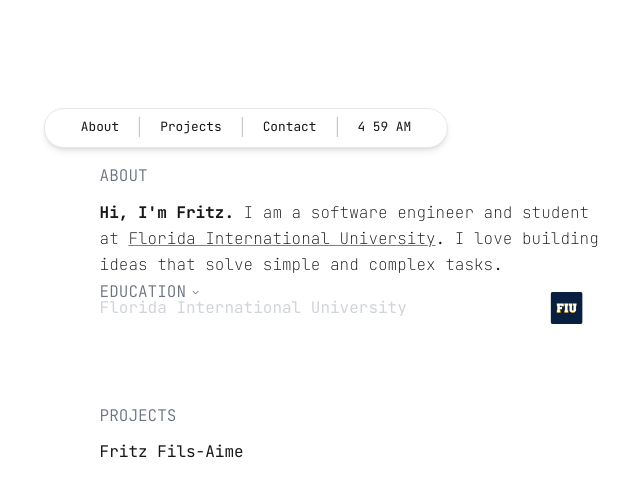
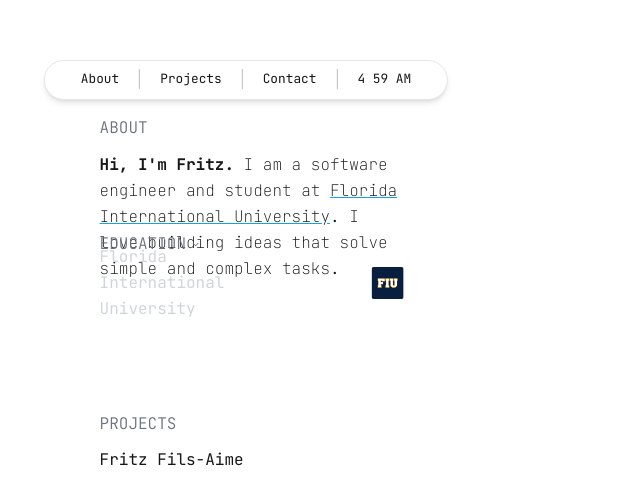
Before and after one commit to soyolz/Fils-Aime, a Next.js app: page / in a window 1280 px wide. Shown: the part 102-606 px from the top of the page, without its empty margins (394-1034 px from the left). Built offline with nearby package versions, Linux system fonts and the light colour scheme.

Commit message:
Added better reposnsiveness on smaller devices, removed clock on smaller devices.

```diff
--- a/src/app/components/About.js
+++ b/src/app/components/About.js
@@ -4,7 +4,7 @@ export default function About() {
             <h1 className="flex text-gray-500 text-vm font-light mb-3">
                 ABOUT
             </h1>
-            <h1 className="leading-relaxed">
+            <h1 className="leading-relaxed small:w-[38vh]">
                 <span className="font-bold">Hi, I'm Fritz.</span>
                 <span className="font-thin"> I am a software engineer and student at <a href="https://www.fiu.edu/" target="_blank" rel="noopener noreferrer" className="underline hover:decoration-2 decoration-sky-500 hover:font-bold hover:ease-in cursor-pointer">Florida International University</a>. I love building ideas that solve simple and complex tasks.</span>
             </h1>
--- a/src/app/components/Currently.js
+++ b/src/app/components/Currently.js
@@ -58,7 +58,7 @@ export default function Currently() {
 
     return (
         <Popover>
-            <PopoverButton className="fixed focus:outline-none z-50 h-20 max-w-sm translate-y-[33vh] -translate-x-[18.3vh] font-mono">
+            <PopoverButton className="fixed focus:outline-none z-50 h-20 max-w-sm small:translate-y-[35vh] regular:translate-y-[33vh] -translate-x-[18.3vh] font-mono">
             <div className="flex items-center text-gray-500 font-light">
                     <h1>EDUCATION</h1>
                     <ChevronDownIcon aria-hidden="true" className="w-5 h-3" />
@@ -84,7 +84,7 @@ export default function Currently() {
             </div>
 
         </PopoverPanel>
-            <div className="fixed z-50 h-20 max-w-lg translate-y-[38vh] -translate-x-[18.3vh] font-mono">{renderSelectedUniversity(selectedUniversity)}</div>
+            <div className="fixed z-50 h-20 max-w-lg small:w-[38vh] small:translate-y-[41vh] regular:translate-y-[38vh] -translate-x-[18.3vh] font-mono">{renderSelectedUniversity(selectedUniversity)}</div>
         </Popover>
     );
 };
--- a/src/app/components/Navbar.js
+++ b/src/app/components/Navbar.js
@@ -1,7 +1,10 @@
 import Clock from "./Clock";
+
+//contact function
+
 export default function Navbar() {
     return (
-        <div className="fixed z-50 h-10 max-w-lg translate-y-[15vh] -translate-x-1/2 bg-white border shadow-md border-gray-200 dark:border-gray-500/25 rounded-full left-1/2 dark:bg-black dark:border-gray-500">
+        <div className="fixed z-50 h-10 max-w-lg small:translate-y-[14vh] regular:translate-y-[15vh] -translate-x-1/2  bg-white border shadow-md border-gray-200 dark:border-gray-500/25 rounded-full left-1/2 dark:bg-black dark:border-gray-500">
             <ul className="flex items-center justify-between px-4 py-2 text-sm font-mono divide-x divide-gray-700 divide-opacity-30">
                 <li className="px-5 text-center">
                     <a href="#about" className="hover:text-gray-600 dark:hover:text-gray-400">About</a>
@@ -12,7 +15,7 @@ export default function Navbar() {
                 <li className="px-5 text-center">
                     <a href="#contact" className="hover:text-gray-600 dark:hover:text-gray-400">Contact</a>
                 </li>
-                <li className="px-5 text-center">
+                <li className="px-5 text-center hidden regular:block">
                     <Clock />
                 </li>
             </ul>
--- a/src/app/components/Projects.js
+++ b/src/app/components/Projects.js
@@ -3,7 +3,7 @@
 export default function Projects() {
 
     return (
-        <div className="fixed z-50 h-20 max-w-sm font-mono -translate-x-[18.3vh] translate-y-[52vh] space-y-3">
+        <div className="fixed z-50 h-20 max-w-sm font-mono -translate-x-[18.3vh] translate-y-[59vh] space-y-3 hidden regular:block">
             <div className="text-gray-500 font-light">
                 <h1>PROJECTS</h1>
             </div>
--- a/src/app/globals.css
+++ b/src/app/globals.css
@@ -21,7 +21,7 @@ body {
 
 
 .max-w-xl {
-  max-width: 50rem ;
+  max-width: 60rem ;
 }
 
 .text-sm{
--- a/tailwind.config.mjs
+++ b/tailwind.config.mjs
@@ -7,10 +7,14 @@ export default {
     "./src/app/**/*.{js,ts,jsx,tsx,mdx}",
   ],
   theme: {
+    screens:{
+      small: "100px",
+      regular: "1000px",
+    },
     extend:{
     divideOpacity: {
         30:  '0.35',
-        50: '0.5'
+        50: '0.5',
       },
     fontFamily: {
       mono: ['var(--font-jetbrains-mono)', 'monospace'], // Ensure this matches your font
```
